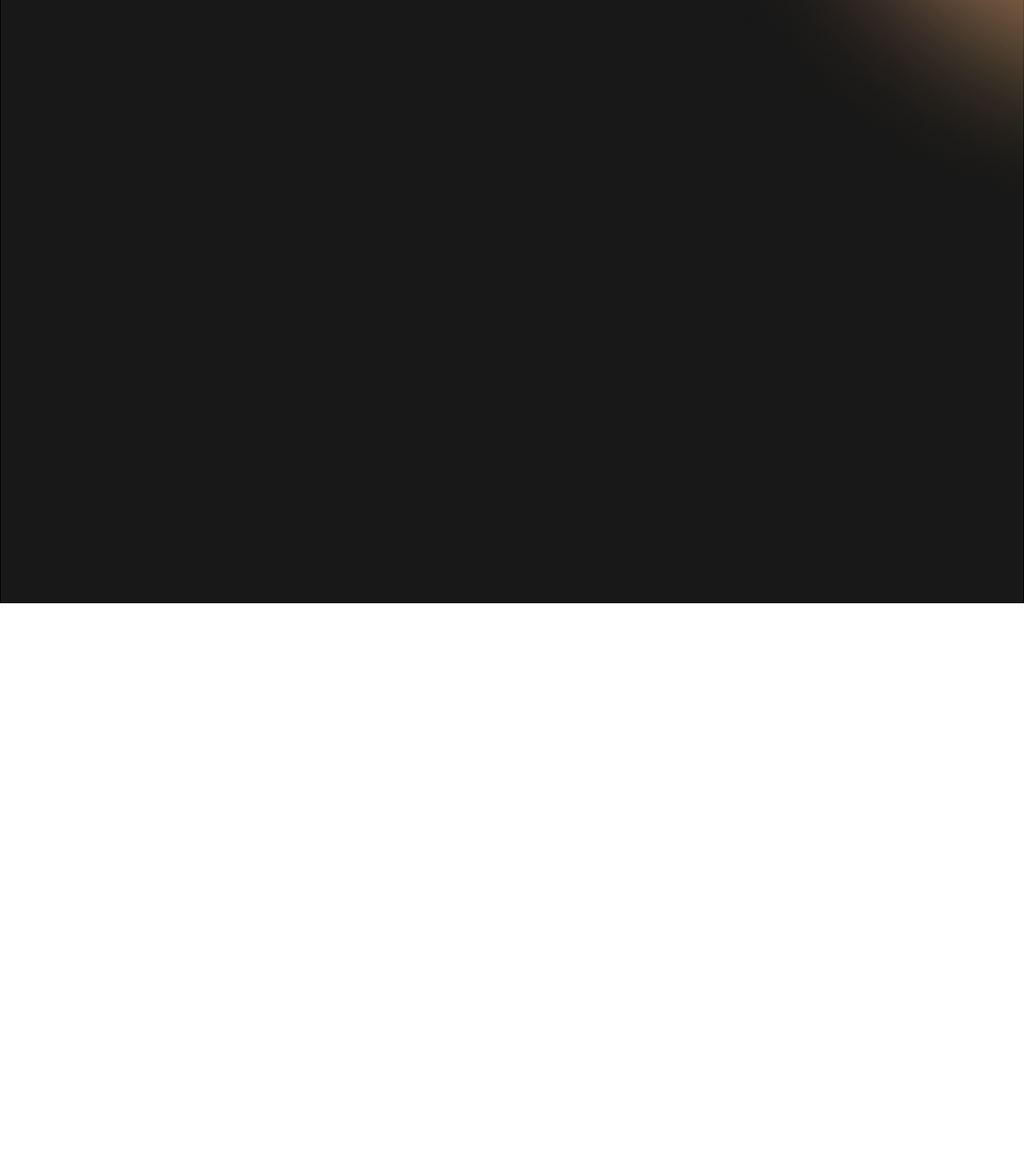
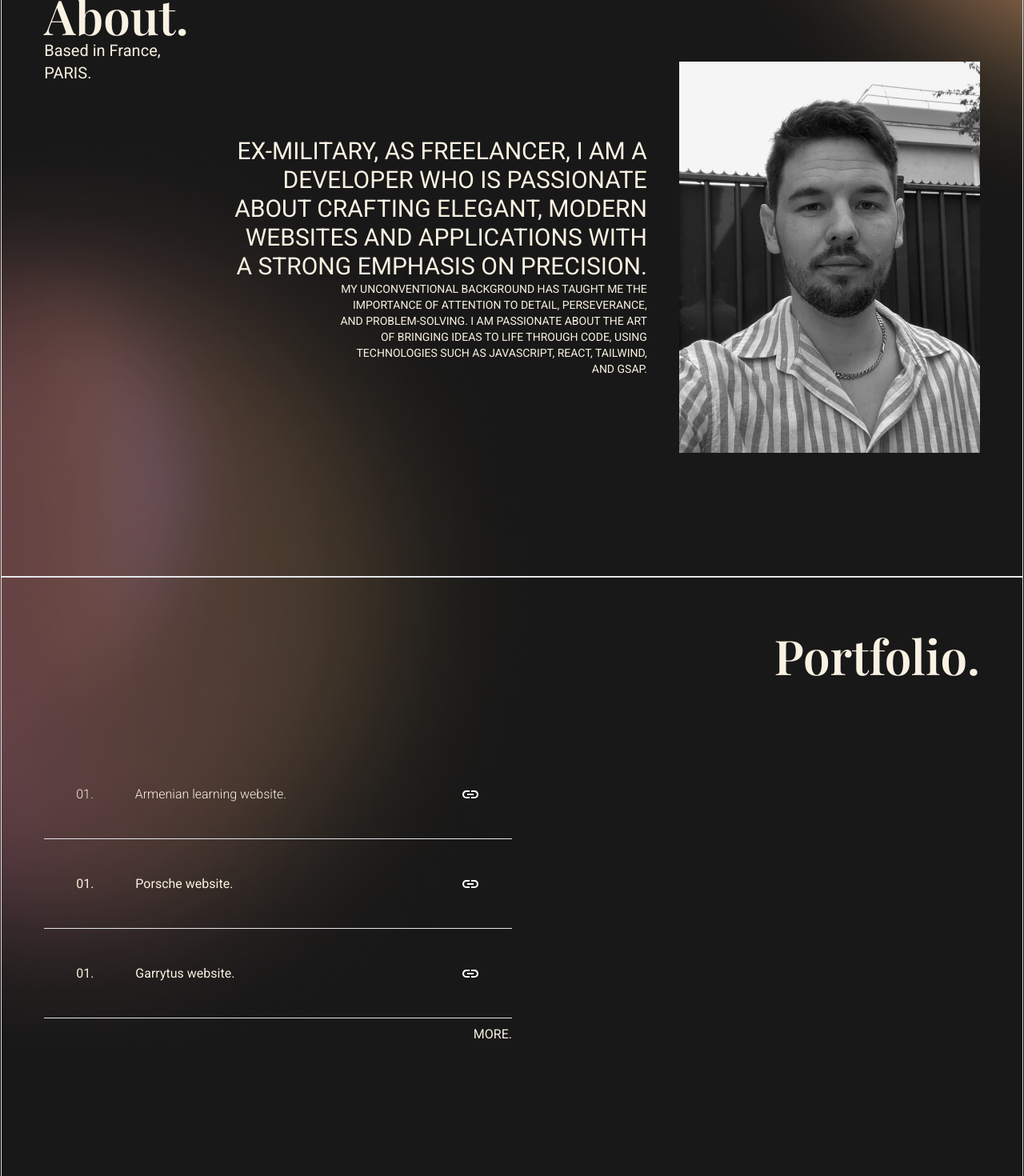
Before and after one commit to Exileurt/PortFolio, a React (Vite) app: page / in a window 1280 px wide. Shown: the part 880-2350 px from the top of the page at 80% size. Before the commit the page ends 1634 px from the top, so only its background shows below. Built offline with nearby package versions, Linux system fonts and the light colour scheme.

Commit message:
add section in Home

```diff
--- a/src/App.jsx
+++ b/src/App.jsx
@@ -4,7 +4,6 @@ import CursorProvider from './components/Cursor/cursor.jsx';
 
 const App = () => {
   return (
-    <div className="">
     <CursorProvider>
       <Router>
         <Routes>
@@ -12,7 +11,6 @@ const App = () => {
         </Routes>
       </Router>
     </CursorProvider>
-    </div>
   );
 };
 
--- a/src/pages/Home/Home.jsx
+++ b/src/pages/Home/Home.jsx
@@ -5,6 +5,9 @@ import {CursorContext} from '../../components/Cursor/cursor';
 import {ScrollTrigger} from 'gsap/all';
 import gradiant from '../../assets/gradient.png';
 import gradiant2 from '../../assets/gradient2.png';
+import gradiant3 from '../../assets/gradient3.png';
+import pp from '../../assets/pp.png';
+
 gsap.registerPlugin(ScrollTrigger);
 
 const Home = () => {
@@ -22,11 +25,17 @@ const Home = () => {
           alt="gradiant2"
           className="absolute -bottom-96 right-0"
         />
+        <img
+          src={gradiant3}
+          alt="gradiant3"
+          className="absolute -bottom-[90rem] left-0"
+        />
       </div>
 
       <Menu />
 
-      <div className="relative flex justify-center items-center h-[90vh] bg-black/30 m-16 rounded-xl">
+      <div className="flex justify-center items-center h-screen border">
+        <div className="relative flex justify-center items-center h-5/6 w-11/12  bg-black/30 rounded-xl">
           <p
             className="absolute top-6 left-6 select-none playfair"
             onMouseEnter={onEnterCursor}
@@ -107,8 +116,102 @@ const Home = () => {
             </svg>
           </div>
         </div>
+      </div>
 
-      <div className="relative flex justify-center items-center h-[90vh] m-16 rounded-xl"></div>
+      <div className="relative flex justify-center items-center h-screen border">
+        <div className="flex justify-between h-5/6 w-11/12">
+          <div>
+            <h2 className="playfair text-6xl">About.</h2>
+            <h3 className="text-xl">Based in France, PARIS.</h3>
+          </div>
+          <div className="flex items-center">
+            <div className="flex flex-col items-end max-w-xl text-right m-10">
+              <p className="text-3xl">
+                EX-MILITARY, AS FREELANCER, I AM A DEVELOPER WHO IS PASSIONATE
+                ABOUT CRAFTING ELEGANT, MODERN WEBSITES AND APPLICATIONS WITH A
+                STRONG EMPHASIS ON PRECISION.
+              </p>
+              <p className="text-sm max-w-sm">
+                MY UNCONVENTIONAL BACKGROUND HAS TAUGHT ME THE IMPORTANCE OF
+                ATTENTION TO DETAIL, PERSEVERANCE, AND PROBLEM-SOLVING. I AM
+                PASSIONATE ABOUT THE ART OF BRINGING IDEAS TO LIFE THROUGH CODE,
+                USING TECHNOLOGIES SUCH AS JAVASCRIPT, REACT, TAILWIND, AND
+                GSAP.
+              </p>
+            </div>
+            <img src={pp} alt="pp" className="" />
+          </div>
+        </div>
+      </div>
+
+      <div className="relative flex justify-center items-center h-screen border">
+        <div className="flex justify-between h-5/6 w-11/12">
+          <div className="flex flex-col justify-center items-end w-1/2">
+            <div className="flex justify-between items-center w-full h-28 border-b p-10 font-light">
+              <h3>
+                01. <span className="ml-12">Armenian learning website.</span>
+              </h3>
+              <svg
+                xmlns="http://www.w3.org/2000/svg"
+                width="24"
+                height="24"
+                viewBox="0 0 24 24"
+                fill="none"
+              >
+                <path
+                  d="M11 17H7C5.61667 17 4.43767 16.5123 3.463 15.537C2.48833 14.5617 2.00067 13.3827 2 12C2 10.6167 2.48767 9.43767 3.463 8.463C4.43833 7.48833 5.61733 7.00067 7 7H11V9H7C6.16667 9 5.45833 9.29167 4.875 9.875C4.29167 10.4583 4 11.1667 4 12C4 12.8333 4.29167 13.5417 4.875 14.125C5.45833 14.7083 6.16667 15 7 15H11V17ZM8 13V11H16V13H8ZM13 17V15H17C17.8333 15 18.5417 14.7083 19.125 14.125C19.7083 13.5417 20 12.8333 20 12C20 11.1667 19.7083 10.4583 19.125 9.875C18.5417 9.29167 17.8333 9 17 9H13V7H17C18.3833 7 19.5627 7.48767 20.538 8.463C21.5133 9.43833 22.0007 10.6173 22 12C22 13.3833 21.5123 14.5627 20.537 15.538C19.5617 16.5133 18.3827 17.0007 17 17H13Z"
+                  fill="white"
+                />
+              </svg>
+            </div>
+            <div className="flex justify-between items-center w-full h-28 border-b p-10">
+              <h3>
+                01. <span className="ml-12">Porsche website.</span>
+              </h3>
+              <svg
+                xmlns="http://www.w3.org/2000/svg"
+                width="24"
+                height="24"
+                viewBox="0 0 24 24"
+                fill="none"
+              >
+                <path
+                  d="M11 17H7C5.61667 17 4.43767 16.5123 3.463 15.537C2.48833 14.5617 2.00067 13.3827 2 12C2 10.6167 2.48767 9.43767 3.463 8.463C4.43833 7.48833 5.61733 7.00067 7 7H11V9H7C6.16667 9 5.45833 9.29167 4.875 9.875C4.29167 10.4583 4 11.1667 4 12C4 12.8333 4.29167 13.5417 4.875 14.125C5.45833 14.7083 6.16667 15 7 15H11V17ZM8 13V11H16V13H8ZM13 17V15H17C17.8333 15 18.5417 14.7083 19.125 14.125C19.7083 13.5417 20 12.8333 20 12C20 11.1667 19.7083 10.4583 19.125 9.875C18.5417 9.29167 17.8333 9 17 9H13V7H17C18.3833 7 19.5627 7.48767 20.538 8.463C21.5133 9.43833 22.0007 10.6173 22 12C22 13.3833 21.5123 14.5627 20.537 15.538C19.5617 16.5133 18.3827 17.0007 17 17H13Z"
+                  fill="white"
+                />
+              </svg>
+            </div>
+            <div className="flex justify-between items-center w-full h-28 border-b p-10">
+              <h3>
+                01. <span className="ml-12">Garrytus website.</span>
+              </h3>
+              <svg
+                xmlns="http://www.w3.org/2000/svg"
+                width="24"
+                height="24"
+                viewBox="0 0 24 24"
+                fill="none"
+              >
+                <path
+                  d="M11 17H7C5.61667 17 4.43767 16.5123 3.463 15.537C2.48833 14.5617 2.00067 13.3827 2 12C2 10.6167 2.48767 9.43767 3.463 8.463C4.43833 7.48833 5.61733 7.00067 7 7H11V9H7C6.16667 9 5.45833 9.29167 4.875 9.875C4.29167 10.4583 4 11.1667 4 12C4 12.8333 4.29167 13.5417 4.875 14.125C5.45833 14.7083 6.16667 15 7 15H11V17ZM8 13V11H16V13H8ZM13 17V15H17C17.8333 15 18.5417 14.7083 19.125 14.125C19.7083 13.5417 20 12.8333 20 12C20 11.1667 19.7083 10.4583 19.125 9.875C18.5417 9.29167 17.8333 9 17 9H13V7H17C18.3833 7 19.5627 7.48767 20.538 8.463C21.5133 9.43833 22.0007 10.6173 22 12C22 13.3833 21.5123 14.5627 20.537 15.538C19.5617 16.5133 18.3827 17.0007 17 17H13Z"
+                  fill="white"
+                />
+              </svg>
+            </div>
+            <a href="#" className="mt-2 text-right">
+              MORE.
+            </a>
+          </div>
+
+          <h2 className="playfair text-6xl">Portfolio.</h2>
+        </div>
+      </div>
+
+      <div className="relative flex justify-center items-center h-screen border">
+        <div className="flex justify-between h-5/6 w-11/12">
+          <h2 className="playfair text-6xl">Skills.</h2>
+        </div>
+      </div>
     </div>
   );
 };
--- a/src/pages/Home/Menu.jsx
+++ b/src/pages/Home/Menu.jsx
@@ -57,7 +57,7 @@ const Menu = () => {
   return (
     <div className="relative">
       <button
-        className="absolute top-20 right-20 flex items-center z-50"
+        className="absolute top-20 right-20 flex items-center z-40"
         onClick={handleMenuToggle}
         onMouseEnter={onEnterCursor}
         onMouseLeave={onLeaveCursor}
@@ -98,13 +98,14 @@ const Menu = () => {
           id="menu"
           className="fixed flex justify-center items-center h-screen w-full backdrop-blur-md left-0 top-0 z-40"
         >
+          <nav className="relative flex text-white text-9xl font-semibold select-none">
             <button
               onMouseEnter={onEnterCursor}
               onMouseLeave={onLeaveCursor}
               onClick={handleMenuToggle}
             >
               <svg
-              className="absolute w-8 h-8 top-12 right-12 ease-in transition-all hover:scale-125"
+                className="absolute w-8 h-8 top-4 -left-12 ease-in transition-all hover:scale-125"
                 width="50"
                 height="50"
                 viewBox="0 0 50 50"
@@ -117,8 +118,6 @@ const Menu = () => {
                 />
               </svg>
             </button>
-
-          <nav className="flex text-white text-9xl font-semibold select-none">
             <ul className="-space-y-5 ">
               <li id="about" onMouseEnter={onEnter} onMouseLeave={onLeave}>
                 <NavLink
```
Also changed, not shown: src/assets/gradient3.png (added), src/assets/pp.png (added). Lines whose indentation alone changed are shown as unchanged.
